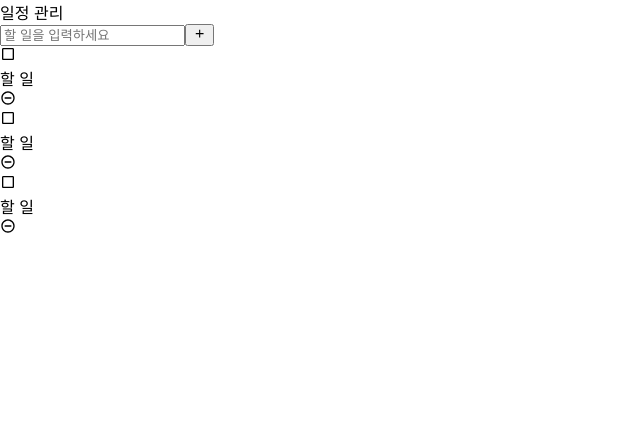
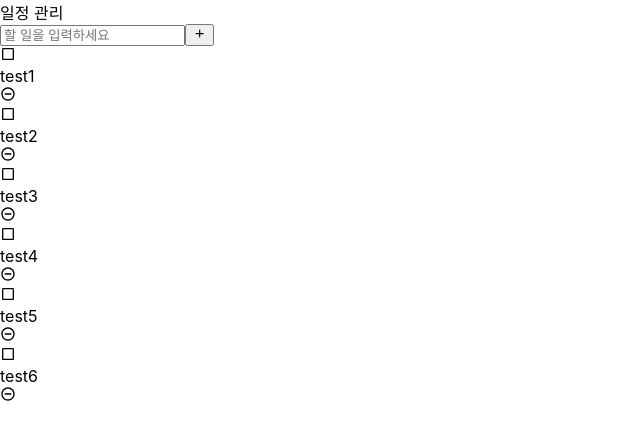
Before and after one commit to amiru11/todo-apps-ts, a React (Create React App) app: page / in a window 1280 px wide. Shown: the top 440 px of the page, without its empty margins (0-640 px from the left). Built offline with nearby package versions, Linux system fonts and the light colour scheme.

Commit message:
update :0 DataBinding ListItem with typescript

```diff
--- a/src/App.tsx
+++ b/src/App.tsx
@@ -3,6 +3,8 @@ import React from "react";
 import TodoMain from "./components/TodoMain";
 import TodoInsert from "./components/TodoInsert";
 import TodoList from "./components/TodoList";
+
+import { todos } from "./data/todo";
 
 import "./App.css";
 
@@ -10,7 +12,7 @@ const App: React.FC = () => {
   return (
     <TodoMain>
       <TodoInsert />
-      <TodoList />
+      <TodoList todos={todos} />
     </TodoMain>
   );
 };
--- a/src/components/TodoList.tsx
+++ b/src/components/TodoList.tsx
@@ -1,12 +1,16 @@
 import React from "react";
-import TodoListItem from "./TodoListItem";
+import TodoListItem, { Itodo } from "./TodoListItem";
 
-function TodoList(): JSX.Element {
+interface ITodos {
+  todos: Itodo[];
+}
+
+function TodoList({ todos }: ITodos): JSX.Element {
   return (
     <div className="TodoList">
-      <TodoListItem />
-      <TodoListItem />
-      <TodoListItem />
+      {todos.map(todo => (
+        <TodoListItem key={todo.id} todo={todo} />
+      ))}
     </div>
   );
 }
--- a/src/components/TodoListItem.tsx
+++ b/src/components/TodoListItem.tsx
@@ -1,16 +1,28 @@
 import React from "react";
 import {
   MdCheckBoxOutlineBlank,
-  // MdCheckBox,
+  MdCheckBox,
   MdRemoveCircleOutline
 } from "react-icons/md";
 
-function TodoListItem(): JSX.Element {
+interface ItodoProps {
+  key: number;
+  todo: Itodo;
+}
+
+export interface Itodo {
+  id: number;
+  value: string;
+  checked: boolean;
+}
+
+function TodoListItem({ key, todo }: ItodoProps): JSX.Element {
+  const { value, checked } = todo;
   return (
-    <div>
+    <div key={key}>
       <div className="checkbox">
-        <MdCheckBoxOutlineBlank />
-        <div className="text">할 일</div>
+        {checked ? <MdCheckBox /> : <MdCheckBoxOutlineBlank />}
+        <div className="text">{value}</div>
       </div>
       <div className="remove">
         <MdRemoveCircleOutline />
--- /dev/null
+++ b/src/data/todo.ts
@@ -0,0 +1,32 @@
+export const todos = [
+  {
+    id: 1,
+    value: "test1",
+    checked: false
+  },
+  {
+    id: 2,
+    value: "test2",
+    checked: false
+  },
+  {
+    id: 3,
+    value: "test3",
+    checked: false
+  },
+  {
+    id: 4,
+    value: "test4",
+    checked: false
+  },
+  {
+    id: 5,
+    value: "test5",
+    checked: false
+  },
+  {
+    id: 6,
+    value: "test6",
+    checked: false
+  }
+];
```
